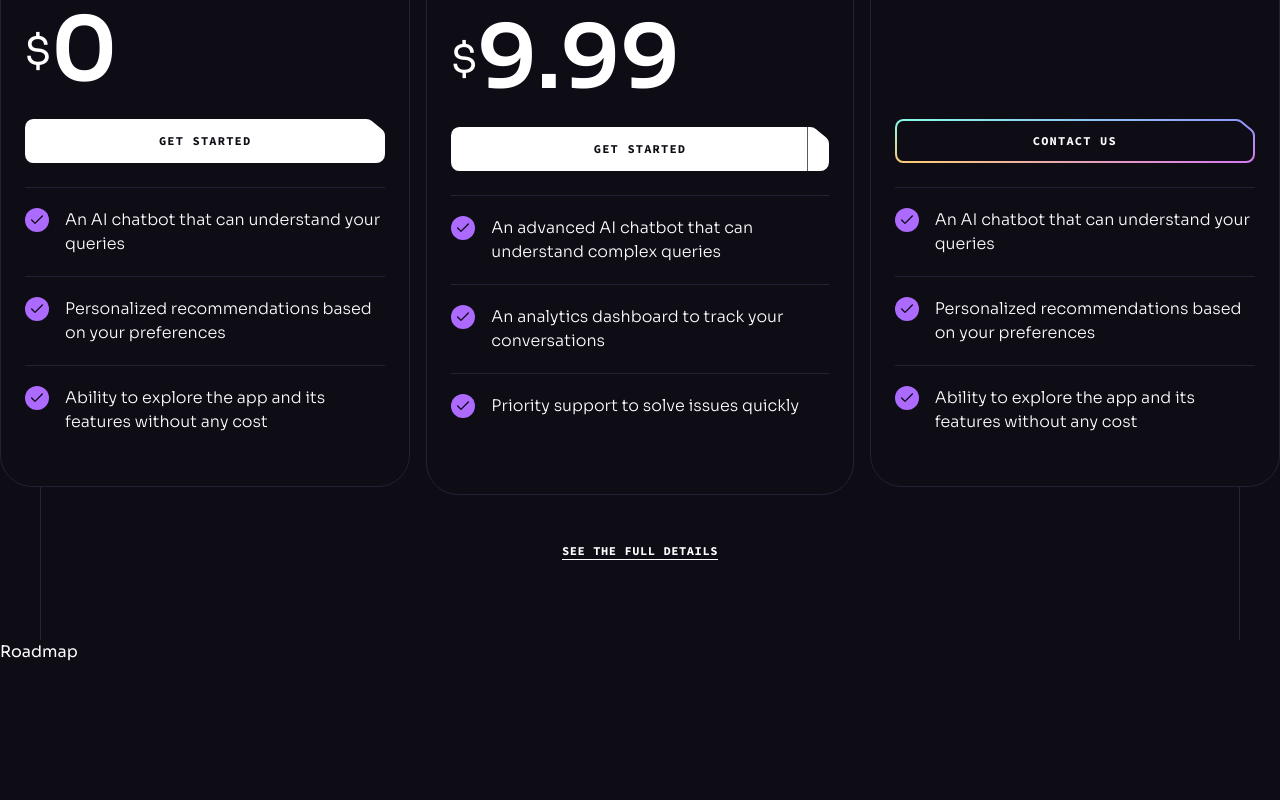
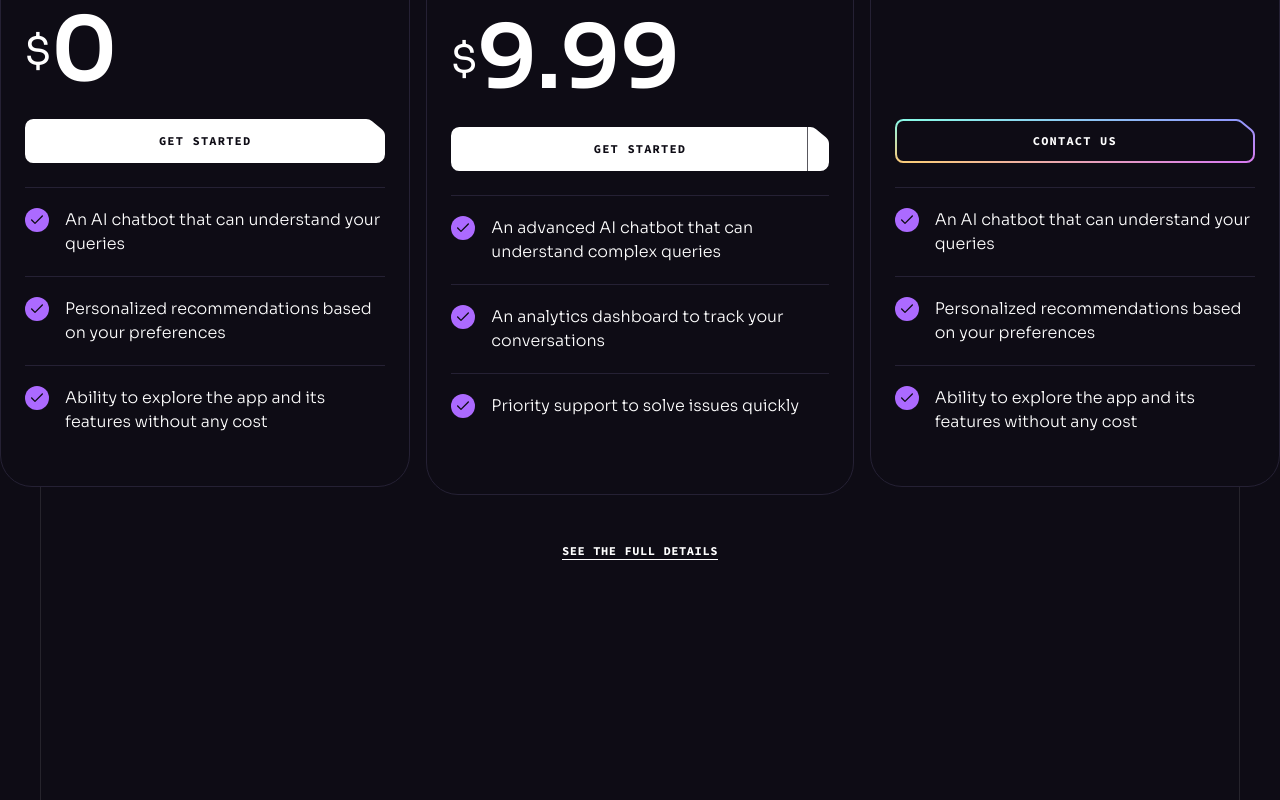
Before and after one commit to ahteshamsalamatansari/sass-ui-react, a React (Vite) app: page / in a window 1280 px wide. Shown: the part 6067-6867 px from the top of the page. Before the commit the page ends 6731 px from the top, so only its background shows below. Built offline with nearby package versions, Linux system fonts and the light colour scheme.

Commit message:
Working on roadmap section

```diff
--- a/src/components/Roadmap.jsx
+++ b/src/components/Roadmap.jsx
@@ -1,8 +1,10 @@
-import React from 'react'
+import Section from "./Section";
 
 const Roadmap = () => {
   return (
-    <div>Roadmap</div>
+    <Section>
+
+    </Section>
   )
 }
 
```
